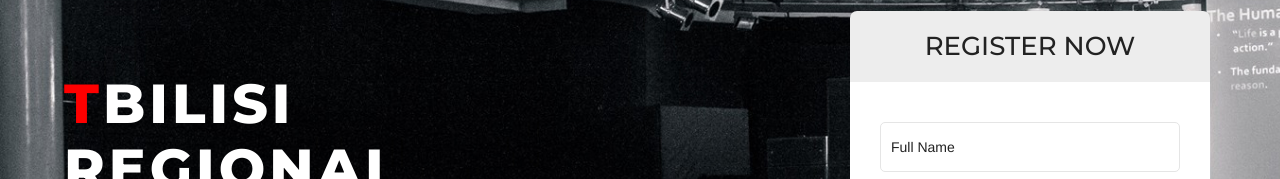
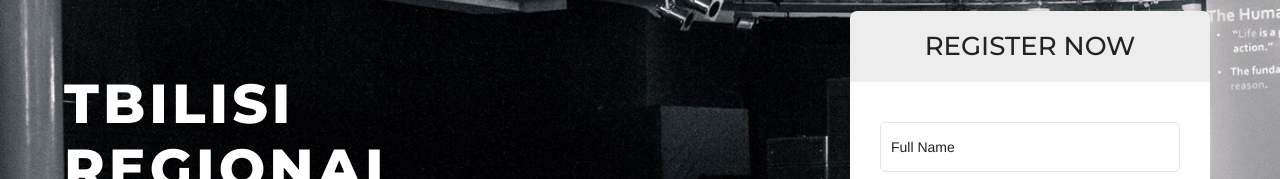
Before and after one commit to Lukiane/tbilisi-rc-18, a plain HTML site: page html/index.html in a window 1280 px wide. Shown: the part 219-398 px from the top of the page. Drawn offline with Linux system fonts and the light colour scheme.

Commit message:
test reverse

```diff
--- a/html/index.html
+++ b/html/index.html
@@ -61,7 +61,7 @@
 		<div class="container">
 			<div class="col-md-6 col-sm-12 col-xs-12 pull-left">
 				<h2>
-					<span style="color:red;" class="L1">T</span>
+					<span class="L1">T</span>
 					<span class="L1">B</span>
 					<span class="L1">I</span>
 					<span class="L1">L</span>
```
